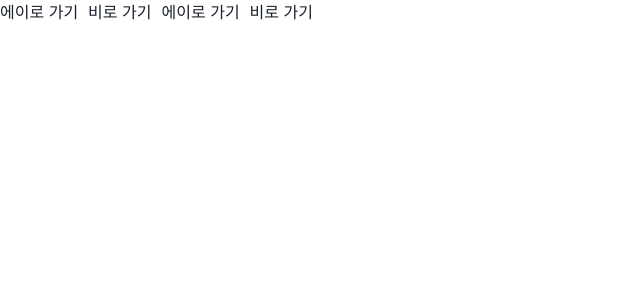
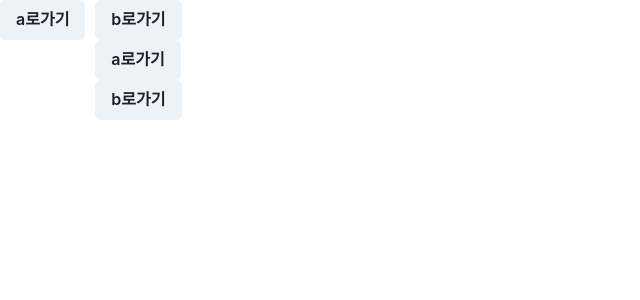
Before and after one commit to CHOHUNE/react20231031, a React (Create React App) app: page / in a window 1280 px wide. Shown: the top 300 px of the page, without its empty margins (0-640 px from the left). Built offline with nearby package versions, Linux system fonts and the light colour scheme.

Commit message:
react router의 useNavigate 사용할 것 (link와 동일함)

```diff
--- a/src/App.js
+++ b/src/App.js
@@ -2,31 +2,37 @@
 import {
   createBrowserRouter,
   createRoutesFromElements,
-  Link,
   Outlet,
   Route,
   RouterProvider,
+  useNavigate,
 } from "react-router-dom";
-import { Box, Flex } from "@chakra-ui/react";
+import { Box, Button, Flex } from "@chakra-ui/react";
 
 function HomeComponent() {
+  //  경로 이동시 useNavigate hook 사용 해야함
+
+  const navigate = useNavigate();
   return (
     <Box>
       <Flex gap={"10px"}>
-        {/* react-router 사용시 a 태그를 사용하지 않을 것 */}
         <Box>
-          <a href="/apath">에이로 가기</a>
+          {/*경로 이동시 javascript 코드를 그냥 쓰면 안됨 */}
+          <Button onClick={() => (window.location.href = "/apath")}>
+            a로가기
+          </Button>
         </Box>
         <Box>
-          <a href="/bpath">비로 가기</a>
-        </Box>
+          <Button onClick={() => (window.location.href = "/bpath")}>
+            b로가기
+          </Button>
 
-        {/* 대신 Link Component 사용 */}
-        <Box>
-          <Link to={"/apath"}>에이로 가기</Link>
-        </Box>
-        <Box>
-          <Link to={"/bpath"}>비로 가기</Link>
+          <Box>
+            <Button onClick={() => navigate("/apath")}>a로가기</Button>
+          </Box>
+          <Box>
+            <Button onClick={() => navigate("/bpath")}>b로가기</Button>
+          </Box>
         </Box>
       </Flex>
       <Outlet />
```
